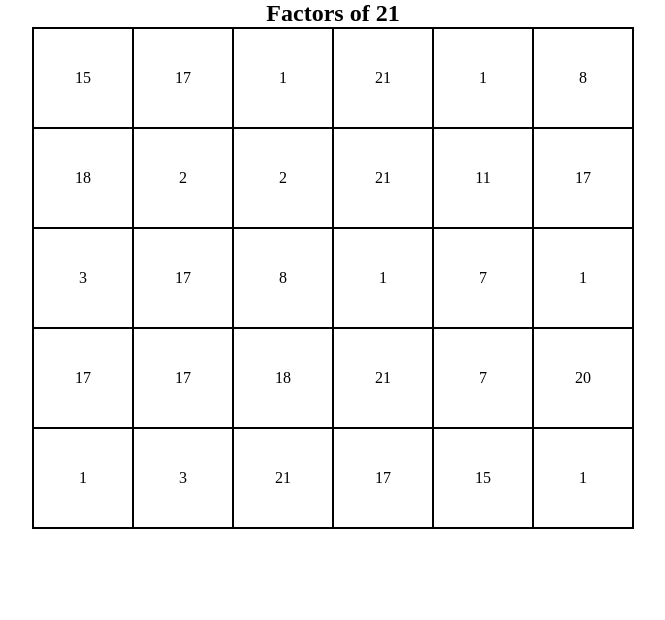
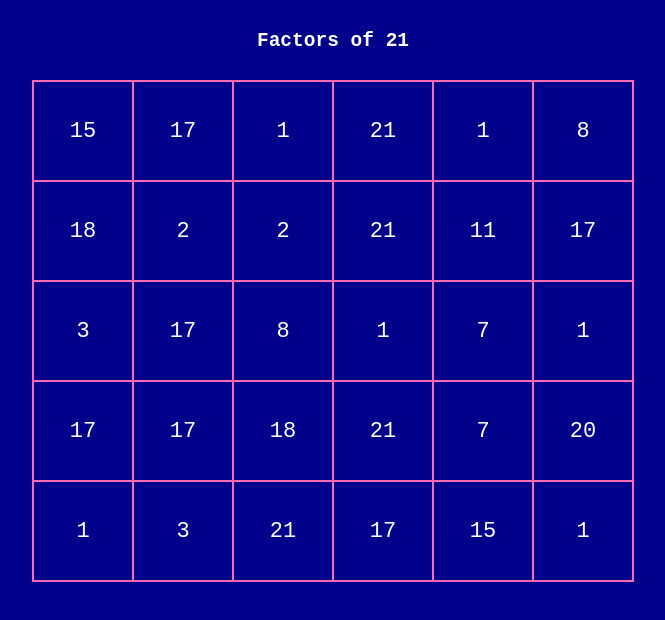
Before and after one commit to mrmchughes/odins_operations, a plain HTML site: page index.html in a window 1280 px wide. Shown: the whole page, without its empty margins (307-972 px from the left). Drawn offline with Linux system fonts and the light colour scheme.

Commit message:
Edit styles.css to show character on correct layer

```diff
--- a/styles.css
+++ b/styles.css
@@ -50,6 +50,13 @@ body {
   flex-direction: column;
   justify-content: center;
   align-items: center;
+  background-color: darkblue;
+}
+
+h2 {
+  color: white;
+  font-family: monospace;
+  padding: 30px;
 }
 
 .game-board {
@@ -57,7 +64,9 @@ body {
   height: 502px;
   display: flex;
   flex-wrap: wrap;
-  border: 1px solid black;
+  border: 1px solid hotpink;
+  position: absolute;
+  top: 80px;
 }
 
 .grid-square {
@@ -66,5 +75,15 @@ body {
   display: flex;
   align-items: center;
   justify-content: center;
-  border: 1px solid black;
+  color: white;
+  font-size: 22px;
+  font-family: monospace;
+  border: 1px solid hotpink;
+  background: none;
 }
+
+.character {
+  height: 100px;
+  width: 100px;
+  z-index: 3;
+}
```
